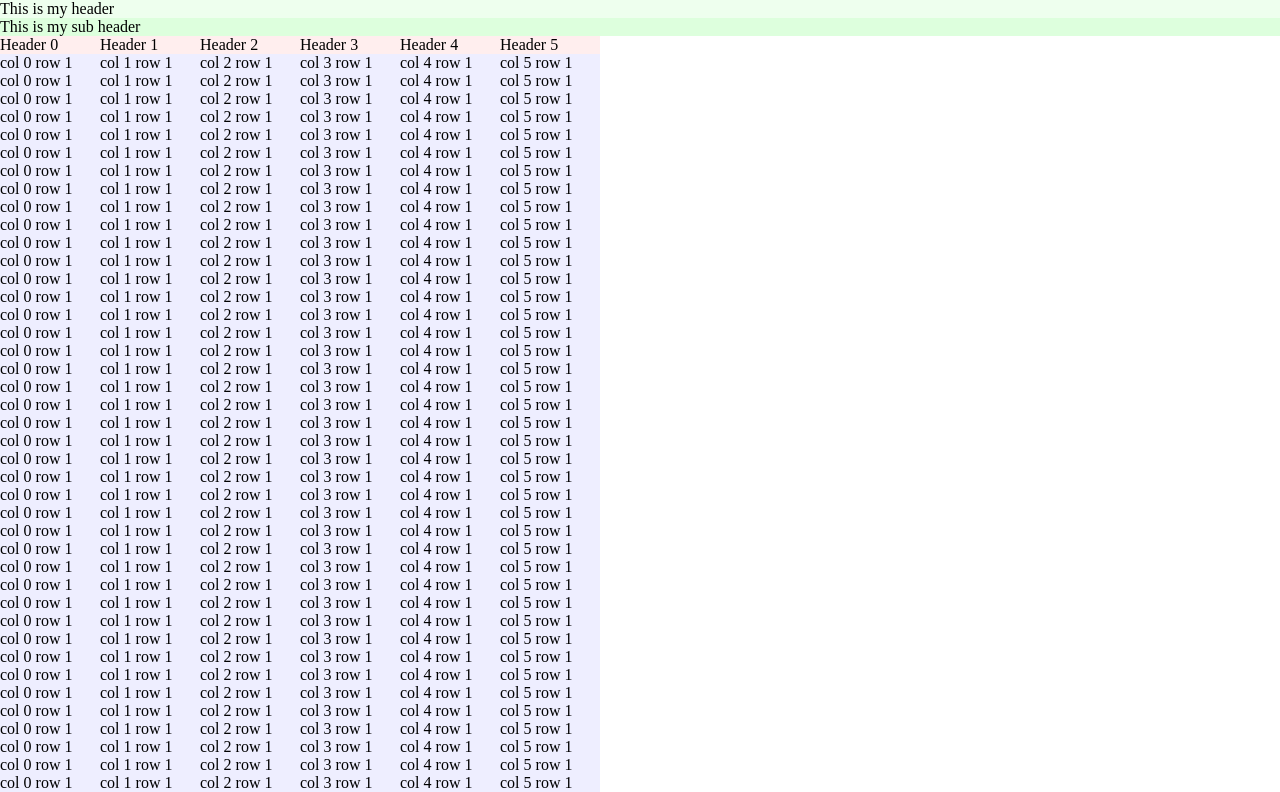
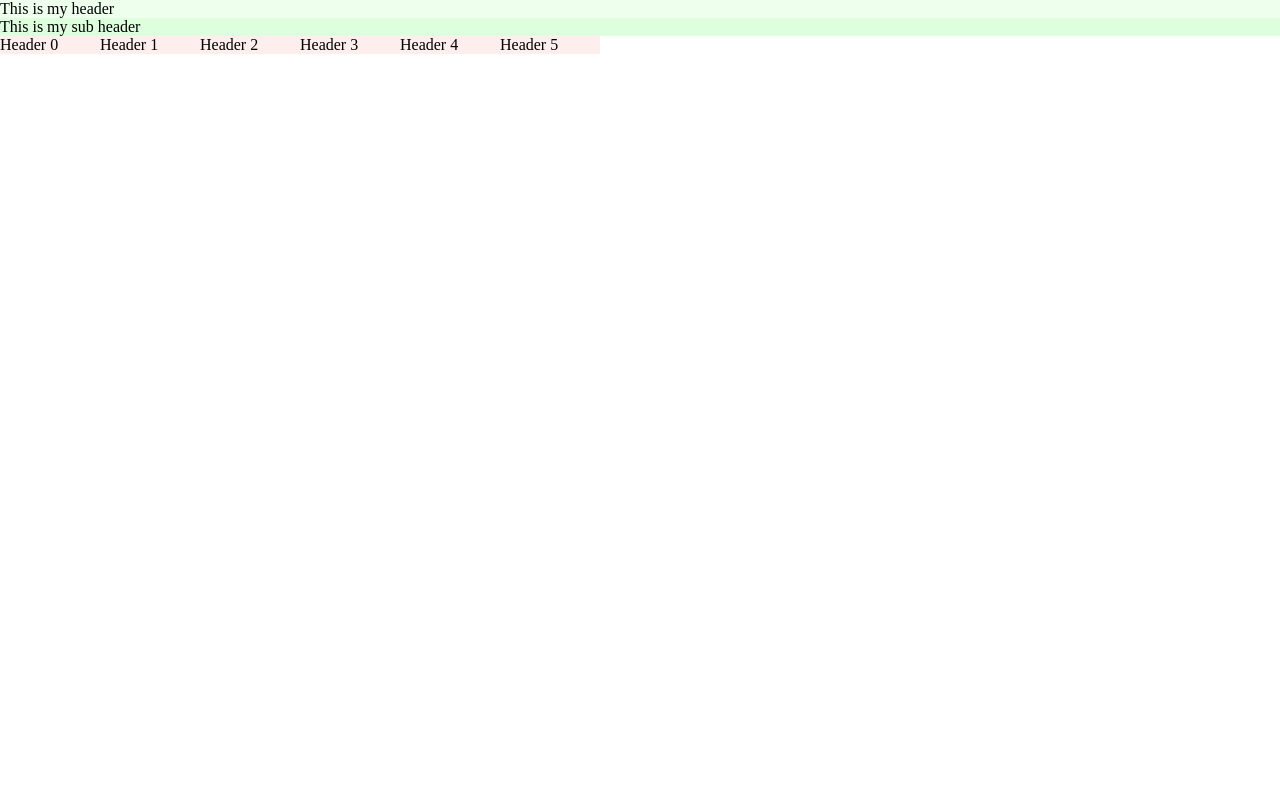
Before and after one commit to seitz4labs/scrolling, a React (Create React App) app: page / in a window 1280 px wide. Shown: the top 792 px of the page. Built offline with nearby package versions, Linux system fonts and the light colour scheme.

Commit message:
Missed more flex divs, header is now right

```diff
--- a/src/App.js
+++ b/src/App.js
@@ -29,30 +29,36 @@ export default function App() {
 
   const migs = rows(100);
   return (
-    <div>
+    <div className="caramel-section-col">
       <div
-        id="Migrations"
-        className="caramel-section"
+        id="Page-head"
+        className="caramel-section-col"
         style={{ backgroundColor: "#efe" }}
       >
         This is my header
         <div
-          id="Migrations"
-          className="caramel-section"
+          id="Page-subhead"
+          className="caramel-section-col"
           style={{ backgroundColor: "#dfd" }}
         >
           This is my sub header
         </div>
       </div>
 
-      <div id="Migrations" className="caramel-section">
+      <div id="Migrations" className="caramel-section-col">
         <div
-          className="caramel-scrollablex"
-          style={{ minWidth: "100vw", maxWidth: "100vw" }}
+          id="Mig scroll all x"
+          className="caramel-scrollable-x"
+          style={
+            {
+              /*minWidth: "100vw", maxWidth: "100vw"*/
+            }
+          }
         >
-          <div style={{ display: "flex", flexDirection: "row" }}>
+          <div id="Mig Header row" className="caramel-section-row">
             {famogo.map(col => (
               <div
+                id="Mig Header row cell"
                 style={{
                   display: "flex",
                   minWidth: col.width,
@@ -64,7 +70,7 @@ export default function App() {
               </div>
             ))}
           </div>
-          <div className="caramel-scrollabley">
+          {/*   <div className="caramel-scrollable-y">
             {migs.map((row, i) => (
               <div
                 key={row.runId}
@@ -84,7 +90,7 @@ export default function App() {
                 ))}
               </div>
             ))}
-          </div>
+          </div> */}
         </div>
       </div>
     </div>
--- a/src/styles.css
+++ b/src/styles.css
@@ -8,21 +8,30 @@
   right: 0;
 }
 
-.caramel-section {
+.caramel-section-col {
   display: flex;
   flex-direction: column;
   flex-grow: 0;
   min-height: 0;
 }
 
-.caramel-scrollablex {
-  flex-grow: 1;
-  overflow-x: scroll;
+.caramel-section-row {
+  display: flex;
+  flex-direction: row;
+  flex-grow: 0;
+  min-height: 0;
+}
+
+.caramel-scrollable-x {
+  display: flex;
+  flex-grow: 0;
+  overflow-x: scroll; /* may remove or go auto */
   min-width: 0;
 }
 
-.caramel-scrollabley {
-  flex-grow: 1;
+.caramel-scrollable-y {
+  display: flex;
+  flex-grow: 0;
   overflow-y: scroll;
   min-height: 0;
 }
```
